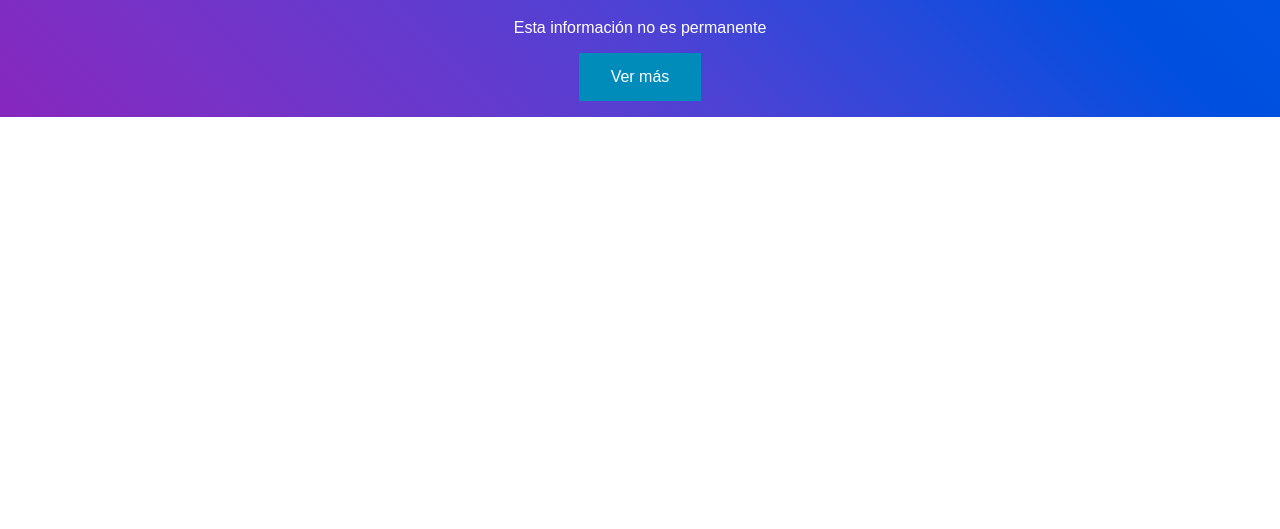
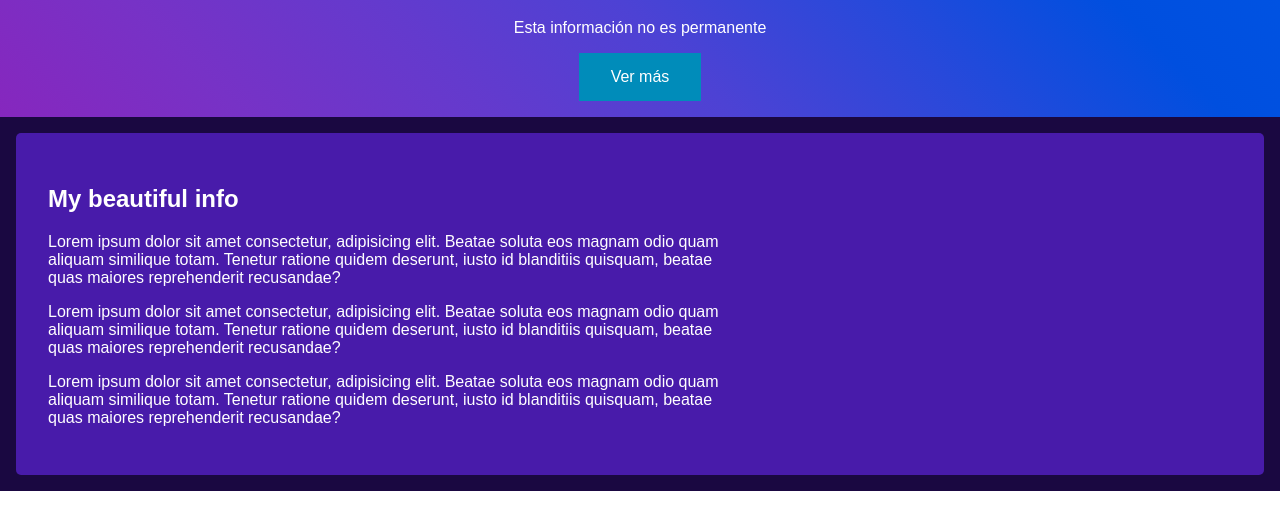
Before and after one commit to FernandezGallego/hyperblog, a plain HTML site: page index.html in a window 1280 px wide. Shown: the part 77-606 px from the top of the page. Drawn offline with Linux system fonts and the light colour scheme.

Commit message:
Incorporción de información del blog

```diff
--- a/css/styles.css
+++ b/css/styles.css
@@ -27,3 +27,20 @@ button {
     background-color: #008CBA;
     cursor: pointer;
 }
+
+article {
+    background-color: #1a0841;
+    color: white;
+    padding: 1em;
+    font-family: Arial, Helvetica, sans-serif;
+}
+
+.contain {
+    background-color: #481baa;
+    padding: 2em;
+    border-radius: 5px;
+}
+
+.text {
+    width: 700px;
+}
--- a/index.html
+++ b/index.html
@@ -15,6 +15,22 @@
         <button>Ver más</button>
     </div>
 
+    <article>
+
+
+        <div class="contain">
+            <div class="text">
+                <h2>My beautiful info</h2>
+                <p>Lorem ipsum dolor sit amet consectetur, adipisicing elit. Beatae soluta eos magnam odio quam aliquam similique totam.
+                 Tenetur ratione quidem deserunt, iusto id blanditiis quisquam, beatae quas maiores reprehenderit recusandae?</p>
+                 <p>Lorem ipsum dolor sit amet consectetur, adipisicing elit. Beatae soluta eos magnam odio quam aliquam similique totam.
+                 Tenetur ratione quidem deserunt, iusto id blanditiis quisquam, beatae quas maiores reprehenderit recusandae?</p>
+                 <p>Lorem ipsum dolor sit amet consectetur, adipisicing elit. Beatae soluta eos magnam odio quam aliquam similique totam.
+                 Tenetur ratione quidem deserunt, iusto id blanditiis quisquam, beatae quas maiores reprehenderit recusandae?</p>
+            </div>
+        </div>
+    </article>
+
 
 </body>
 </html>
```
